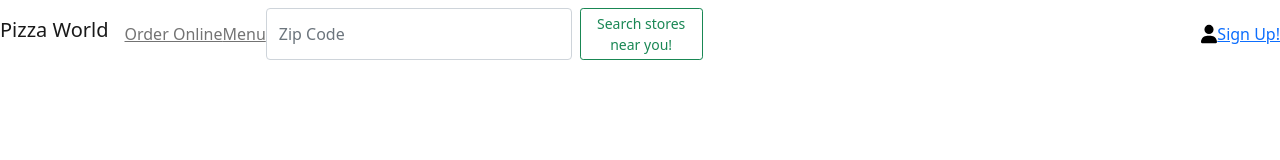
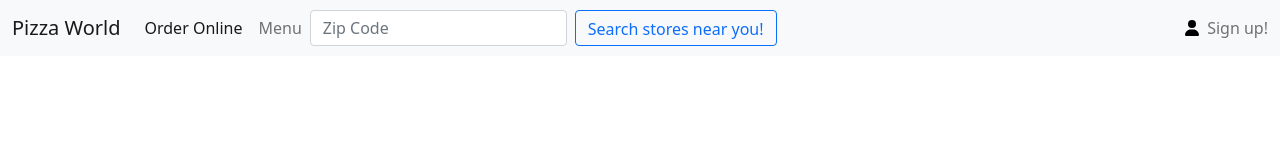
Before and after one commit to Theodoric-Graham/codeup-web-exercises, a plain HTML site: page order-pizza.html in a window 1280 px wide. Drawn offline with nearby package versions, Linux system fonts and the light colour scheme.

Commit message:
finished bootstrap nav

```diff
--- a/order-pizza.html
+++ b/order-pizza.html
@@ -9,23 +9,45 @@
 
 </head>
 <body>
-<nav class="navbar navbar-light navbar-expand{-sm|-md|-lg|-xl|-xxl} justify-content-start " style="background-color: white">
-    <h1 class="navbar-brand">Pizza World</h1>
-    <a href="" class="navbar-text">Order Online</a>
-    <a href="" class="navbar-text">Menu</a>
-    <form class="d-flex">
-        <input class="form-control me-2" type="search" placeholder="Zip Code" aria-label="Search">
-        <button class="btn btn-outline-success btn-sm" type="submit">Search stores near you!</button>
-    </form>
-    <a href="#top" class="d-flex flex-grow-1 justify-content-end">
-        <svg style='width: 16px' xmlns="http://www.w3.org/2000/svg" viewBox="0 0 448 512">
-            <!--! Font Awesome Pro 6.4.0 by @fontawesome - https://fontawesome.com License - https://fontawesome.com/license (Commercial License) Copyright 2023 Fonticons, Inc. -->
-            <path d="M224 256A128 128 0 1 0 224 0a128 128 0 1 0 0 256zm-45.7 48C79.8 304 0 383.8 0 482.3C0 498.7 13.3 512 29.7 512H418.3c16.4 0 29.7-13.3 29.7-29.7C448 383.8 368.2 304 269.7 304H178.3z"/>
-        </svg>
-        <span>Sign Up!</span>
-    </a>
+
+
+<nav class="navbar navbar-expand-lg navbar-light bg-light">
+    <div class="container-fluid ">
+        <a class="navbar-brand" href="#">Pizza World</a>
+        <button class="navbar-toggler" type="button" data-bs-toggle="collapse" data-bs-target="#navbarText"
+                aria-controls="navbarText" aria-expanded="false" aria-label="Toggle navigation">
+            <span class="navbar-toggler-icon"></span>
+        </button>
+        <div class="collapse navbar-collapse" id="navbarText">
+            <ul class="navbar-nav me-auto mb-2 mb-lg-0 align-items-center">
+                <li class="nav-item">
+                    <a class="nav-link active" aria-current="page" href="#">Order Online</a>
+                </li>
+                <li class="nav-item">
+                    <a class="nav-link" href="#">Menu</a>
+                </li>
+                <li>
+                    <form class="d-flex  ">
+                        <input class="form-control me-2" style='height: 36px' type="search" placeholder="Zip Code"
+                               aria-label="Search">
+                        <button style='height: 36px' type="button" class="btn btn-outline-primary text-nowrap">Search
+                            stores near you!
+                        </button>
+
+                    </form>
+                </li>
+
+            </ul>
+            <svg class='me-2' style='width: 14px' xmlns="http://www.w3.org/2000/svg" viewBox="0 0 448 512">
+                <!--! Font Awesome Pro 6.4.0 by @fontawesome - https://fontawesome.com License - https://fontawesome.com/license (Commercial License) Copyright 2023 Fonticons, Inc. -->
+                <path d="M224 256A128 128 0 1 0 224 0a128 128 0 1 0 0 256zm-45.7 48C79.8 304 0 383.8 0 482.3C0 498.7 13.3 512 29.7 512H418.3c16.4 0 29.7-13.3 29.7-29.7C448 383.8 368.2 304 269.7 304H178.3z"/>
+            </svg>
+            <span class="navbar-text">
+                Sign up!
+            </span>
+        </div>
+    </div>
 </nav>
-<div class="container-fluid"></div>
+</body>
 
-</body>
 </html>
```
